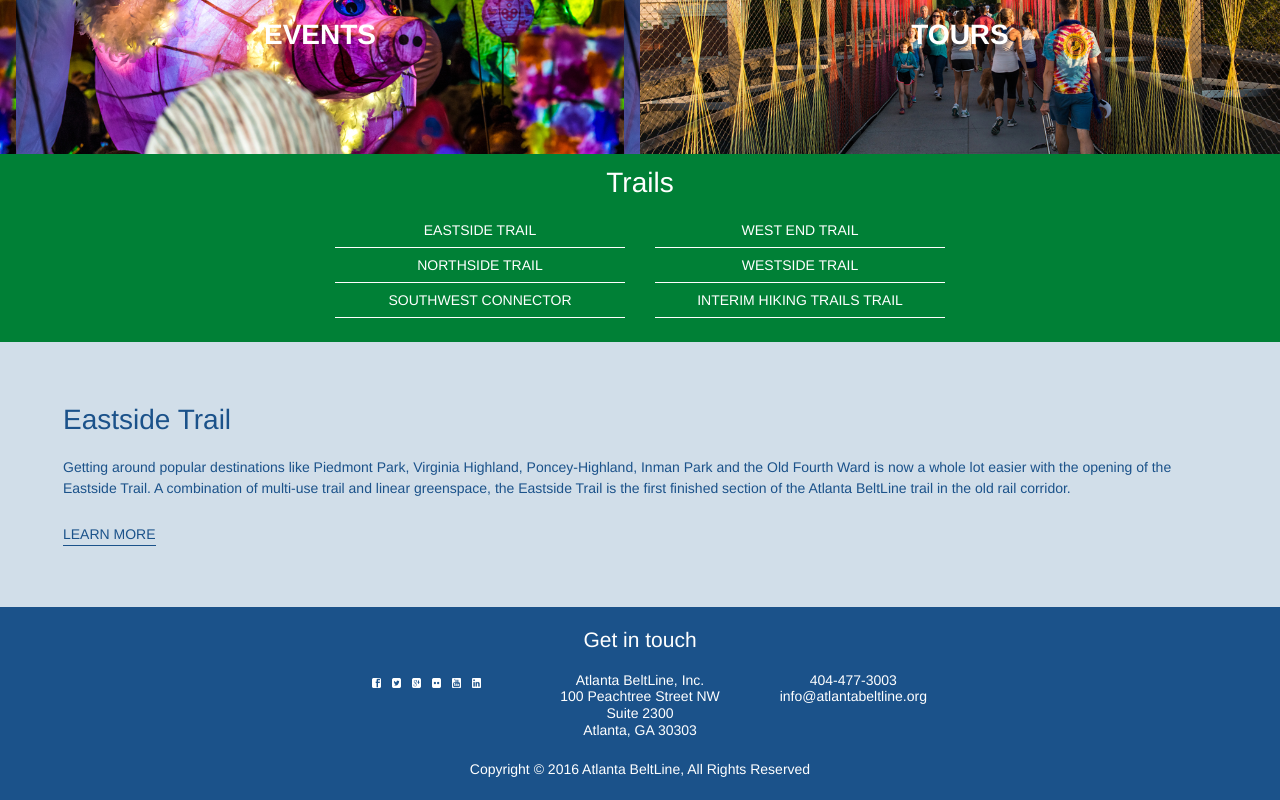
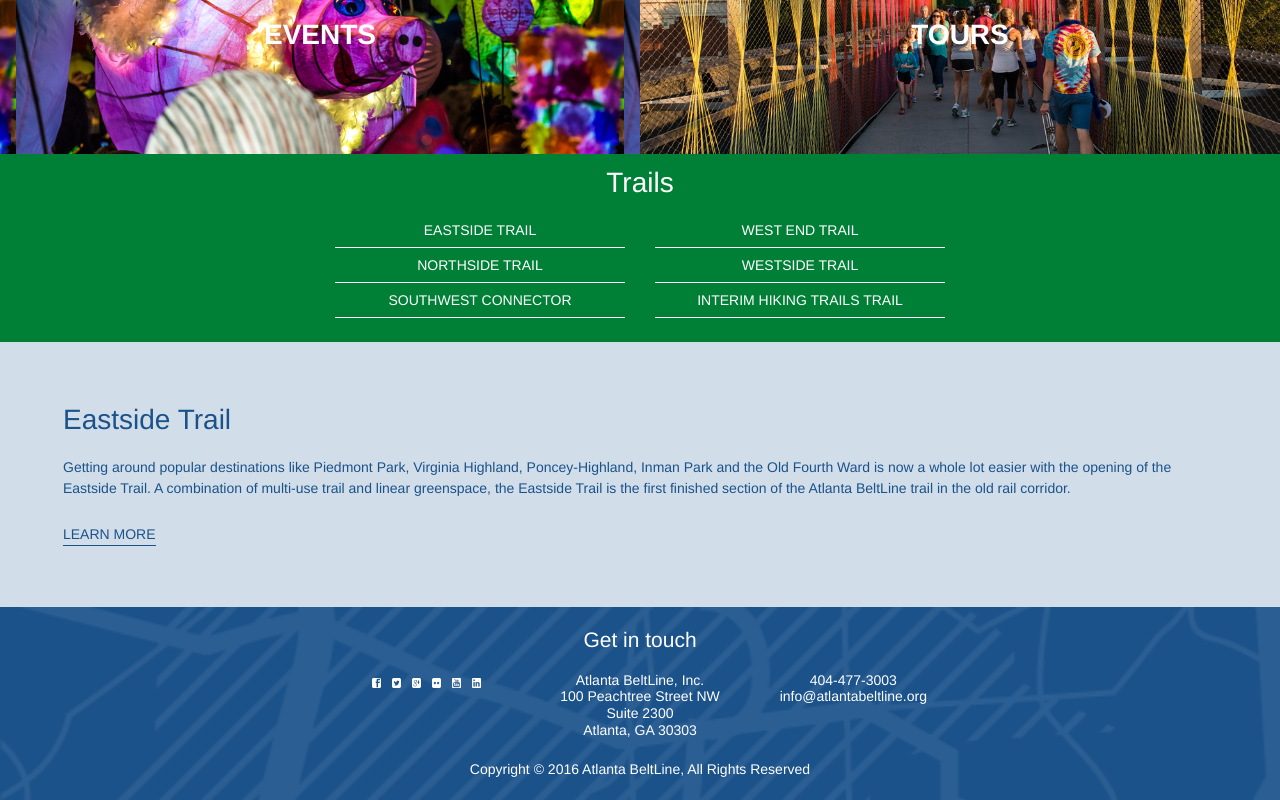
Before and after one commit to kimkvn/atl-beltline, a plain HTML site: page index.html in a window 1280 px wide. Shown: the part 1558-2358 px from the top of the page. Drawn offline with nearby package versions, Linux system fonts and the light colour scheme.

Commit message:
added footer background

```diff
--- a/styles/styles.scss
+++ b/styles/styles.scss
@@ -151,7 +151,8 @@
   }
 
   footer{
-    background: $blue;
+    background: $blue url(../images/footerBg.png) no-repeat center;
+    background-size: 100%;
     h5{
       margin: 0;
       text-align: center;
```
Also changed, not shown: styles/styles.css, 1 other file.
